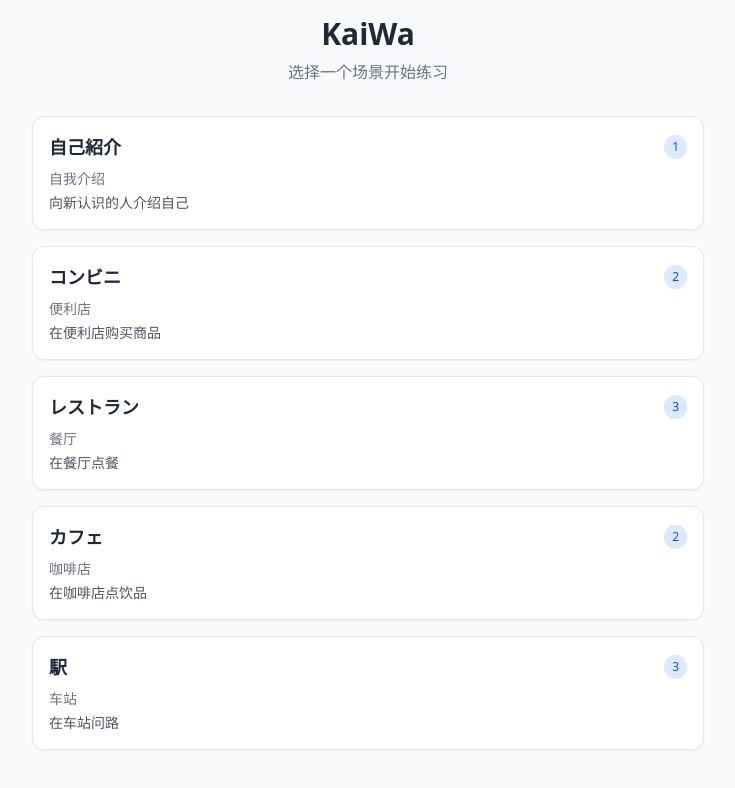
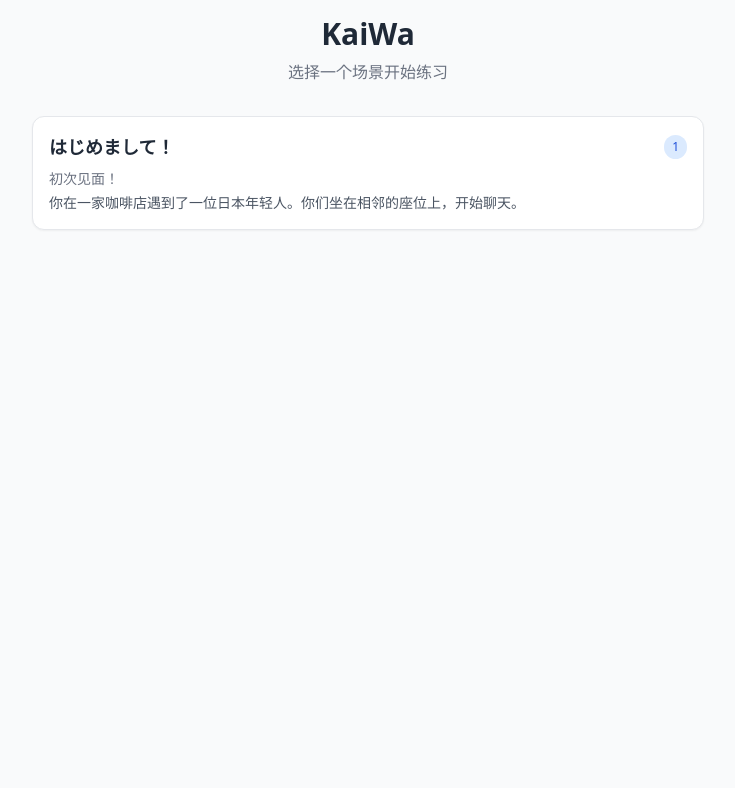
Before and after one commit to Aolinlu/Kaiwa, a Vue app: page / in a window 1280 px wide. Shown: the top 788 px of the page, without its empty margins (272-1007 px from the left). Built offline with nearby package versions, Linux system fonts and the light colour scheme; no server answers.

Commit message:
refactor: ScenarioPage loads scenarios from JSON files

```diff
--- a/src/pages/ScenarioPage.vue
+++ b/src/pages/ScenarioPage.vue
@@ -20,7 +20,7 @@
             </span>
           </div>
           <p class="text-sm text-gray-500 mb-1">{{ scenario.titleCn }}</p>
-          <p class="text-sm text-gray-600">{{ scenario.goalCn }}</p>
+          <p class="text-sm text-gray-600">{{ scenario.scene.description }}</p>
         </button>
       </div>
     </div>
@@ -28,9 +28,22 @@
 </template>
 
 <script setup>
-import { SCENARIOS } from '../config/scenarios.js'
+import { ref, onMounted } from 'vue'
+import { Scenario } from '../models/Scenario.js'
 
 defineEmits(['select'])
 
-const scenarios = SCENARIOS
+const scenarios = ref([])
+
+async function loadScenarios() {
+  const modules = import.meta.glob('../courses/**/*.json', { eager: true })
+  const loaded = []
+  for (const path in modules) {
+    const data = modules[path].default || modules[path]
+    loaded.push(Scenario.fromJson(data))
+  }
+  scenarios.value = loaded
+}
+
+onMounted(loadScenarios)
 </script>
```
